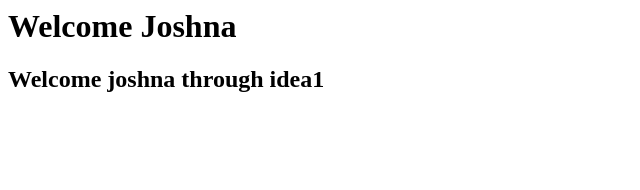
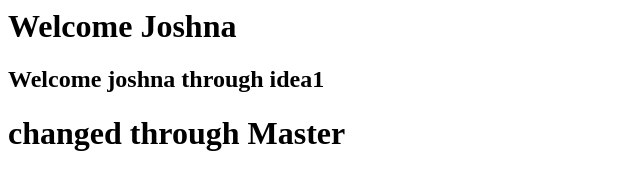
Before and after one commit to JoshnaPjr/DevApp, a plain HTML site: page index.html in a window 1280 px wide. Shown: the whole page, without its empty margins (0-640 px from the left). Drawn offline with Linux system fonts and the light colour scheme.

Commit message:
master change

```diff
--- a/index.html
+++ b/index.html
@@ -1,2 +1,3 @@
 <h1> Welcome Joshna </h1>
 <h2> Welcome joshna through idea1 </h2>
+<h1> changed through Master</h1>
```
